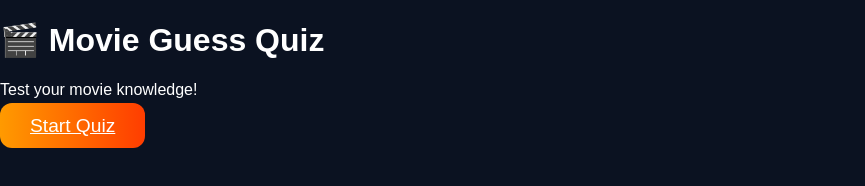
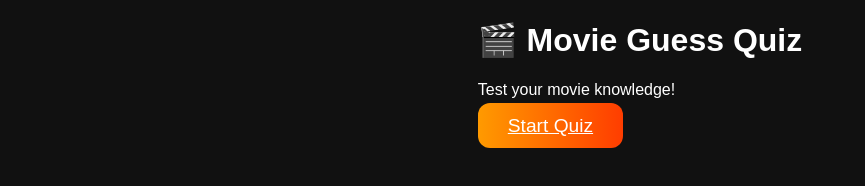
Before and after one commit to RJ-xx/FSD-Project---MovieGuesser, a plain HTML site: page index.html in a window 1280 px wide. Shown: the whole page, without its empty margins (0-865 px from the left). Drawn offline with Linux system fonts and the light colour scheme.

Commit message:
Updates Ve1

```diff
--- a/style.css
+++ b/style.css
@@ -1,9 +1,14 @@
 /* General dark theme */
 body {
     margin: 0;
-    font-family: 'Poppins', sans-serif;
-    background: #0b1221;
-    color: white;
+    padding: 0;
+    background: #111;              /* optional aesthetic */
+    color: #fff;                   /* optional */
+    font-family: Arial, sans-serif;
+    display: flex;
+    justify-content: center;       /* center left-right */
+    align-items: flex-start;       /* top alignment (change to center if you want vertical centering) */
+    min-height: 100vh;
 }
 
 /* Cover page styling */
```
